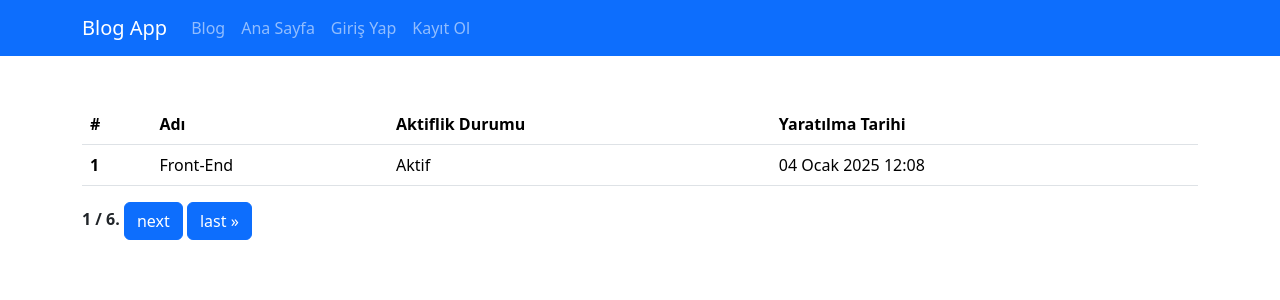
After one commit to kscfatih/cosmios, a Django app: page /kategori-liste/ in a window 1280 px wide. The commit adds this page. Shown: the top 300 px of the page. Run offline with Django 5.2, Linux system fonts and the light colour scheme; data comes from the database, SQL or seed files in the repository; both versions use the stored data as it was after the commit.

Commit message:
pagination

```diff
--- a/accounts/views.py
+++ b/accounts/views.py
@@ -42,7 +42,7 @@ class Register(View):
             user = User.objects.create_user(username=username, first_name = isim, last_name = soyisim, email=email, password=password)
             print(user)
             if user is not None:
-                Author.objects.create(user=user)
+
                 messages.success(request, 'User başarıyla oluşturuldu!')
                 return redirect('login')
             else:
--- /dev/null
+++ b/blogapp/templates/blogapp/kategori_liste.html
@@ -0,0 +1,47 @@
+{% extends "blogapp/base.html" %}
+
+{% block title %}Kategori Listesi{% endblock title %}
+
+{% block content %}
+
+<table class="table">
+    <thead>
+      <tr>
+        <th scope="col">#</th>
+        <th scope="col">Adı</th>
+        <th scope="col">Aktiflik Durumu</th>
+        <th scope="col">Yaratılma Tarihi</th>
+      </tr>
+    </thead>
+    <tbody>
+      {% for category in page_obj  %}
+      <tr>
+        <th scope="row"> {{category.id}} </th>
+        <td>{{category.name}}</td>
+        <td> {% if category.is_active %} Aktif {% else %} Pasif {% endif %} </td>
+        <td> {{category.created}} </td>
+      </tr>
+      {% endfor %}
+
+    </tbody>
+  </table>
+  <div class="pagination">
+    <span class="step-links">
+        {% if page_obj.has_previous %}
+            <a class="btn btn-primary" href="?page=1">&laquo; first</a>
+            <a class="btn btn-primary" href="?page={{ page_obj.previous_page_number }}">previous</a>
+
+        {% endif %}
+
+        <span class="current" >
+           <b>{{ page_obj.number }} / {{ page_obj.paginator.num_pages }}.</b>
+        </span>
+
+        {% if page_obj.has_next %}
+            <a class="btn btn-primary" href="?page={{ page_obj.next_page_number }}">next</a>
+            <a class="btn btn-primary" href="?page={{ page_obj.paginator.num_pages }}">last &raquo;</a>
+        {% endif %}
+
+    </span>
+</div>
+{% endblock content %}
--- a/blogapp/templates/blogapp/navbar.html
+++ b/blogapp/templates/blogapp/navbar.html
@@ -1,4 +1,4 @@
-{% load custom_filters %}
+
 <nav class="navbar navbar-expand-sm navbar-dark bg-primary">
     <div class="container">
         <a class="navbar-brand" href="#">Blog App</a>
@@ -31,14 +31,12 @@
                     <a href="{%url 'login'%}" class="nav-link">Giriş Yap</a>
                 </li>
                 <li>
-                    <a href="{%url 'register'%}" class="nav-link">Kayıt Ol  {{context1}} {{context2}} </a>
+                    <a href="{%url 'register'%}" class="nav-link">Kayıt Ol </a>
                 </li>
 
                 {% endif %}
 
-                <li>
-                    <a  class="nav-link"> {{user.username|selam}} </a>
-                </li>
+
             </ul>
         </div>
     </div>
--- a/blogapp/urls.py
+++ b/blogapp/urls.py
@@ -8,5 +8,6 @@ urlpatterns = [
     path('blog-islemleri', views.blog_islemleri, name='blog_islemleri'),
     path('blog-category/<int:categoryId>', views.blog_category, name='blog_category'),
     path('kategori-ekle',views.KategoriEkle.as_view(), name='kategori_ekle'),
-    path('blog-ekle', views.BlogEkle.as_view(), name='blog_ekle')
+    path('blog-ekle', views.BlogEkle.as_view(), name='blog_ekle'),
+    path('kategori-liste/', views.CategoryView.as_view(),name='kategori-liste')
 ]
--- a/blogapp/views.py
+++ b/blogapp/views.py
@@ -3,7 +3,7 @@ from .models import *
 from django.views import View
 from .forms import *
 from django.contrib import messages
-
+from django.core.paginator import Paginator
 
 # Path'ler üzerinden yönlendirdiğimiz kontrol ediciler/viewlar
 
@@ -128,3 +128,12 @@ class BlogEkle(View):
         else:
             messages.error(request, form.errors)
             return redirect('blog_ekle')
+
+class CategoryView(View):
+    def get(self, request):
+        categories = Category.objects.filter(is_active=True)
+        page_number = request.GET.get('page',1)
+        paginator = Paginator(categories, 1)
+        page_obj = paginator.get_page(page_number)
+        print(page_obj)
+        return render(request, 'blogapp/kategori_liste.html', {'page_obj':page_obj})
```
Also changed, not shown: blogapp/signals.py (+26 -2 lines), db.sqlite3.
